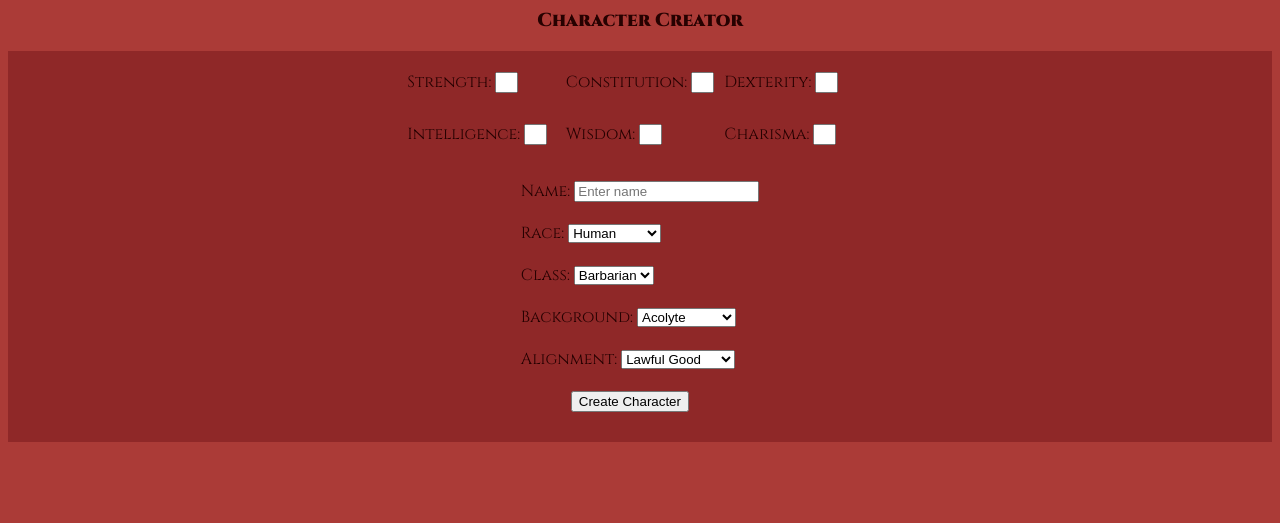
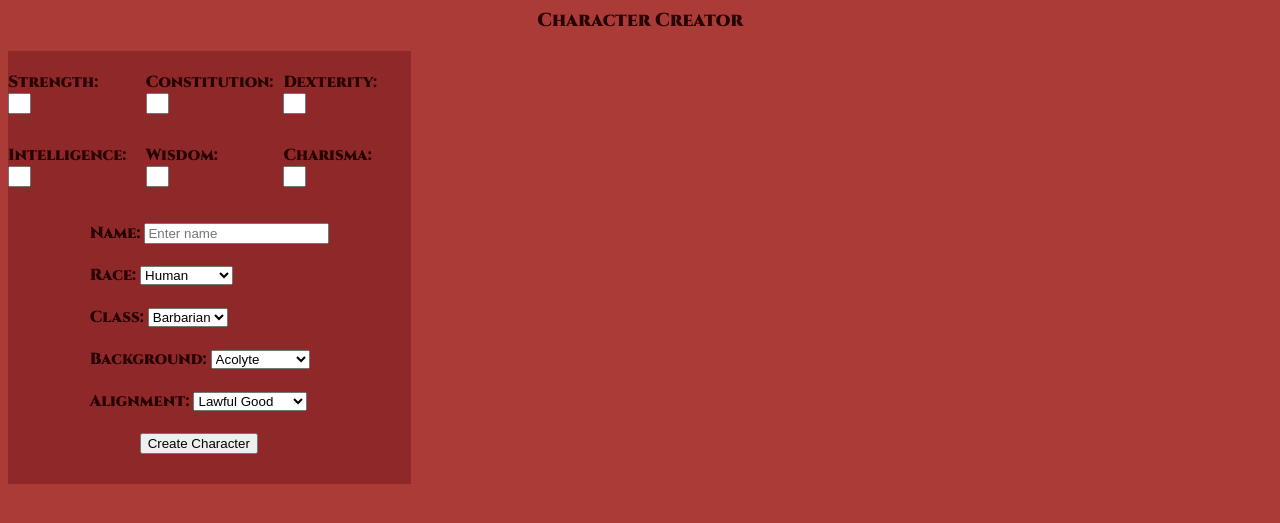
Before and after one commit to fusion407/DnD-Character-Creator, a plain HTML site: page index.html in a window 1280 px wide. Both pictures are taken after a click on the button "New Character". Shown: the part 75-598 px from the top of the page. Drawn offline with Linux system fonts and the light colour scheme; no server answers.

Commit message:
minor changes to styles

```diff
--- a/index.html
+++ b/index.html
@@ -23,27 +23,27 @@
         <div class="action-points-container">
             <div class="str">
                 <label for="strength">Strength:</label>
-                <input type="text" name="str" id="strength">
+                <input class="action-points" type="text" name="str" id="strength">
             </div>
             <div class="con">
                 <label for="constitution">Constitution:</label>
-                <input type="text" name="con" id="constitution">
+                <input class="action-points" type="text" name="con" id="constitution">
             </div>
             <div class="dex">
                 <label for="dexterity">Dexterity:</label>
-                <input type="text" name="dex" id="dexterity">
+                <input class="action-points" type="text" name="dex" id="dexterity">
             </div>
             <div class="int">
                 <label for="intelligence">Intelligence:</label>
-                <input type="text" name="int" id="intelligence">
+                <input class="action-points" type="text" name="int" id="intelligence">
             </div>
             <div class="wis">
                 <label for="wisdom">Wisdom:</label>
-                <input type="text" name="wis" id="wisdom">
+                <input class="action-points" type="text" name="wis" id="wisdom">
             </div>
             <div class="cha">
                 <label for="charisma">Charisma:</label>
-                <input type="text" name="cha" id="charisma">
+                <input class="action-points" type="text" name="cha" id="charisma">
             </div>
         </div>
         <div class="form-container">
--- a/style.css
+++ b/style.css
@@ -30,7 +30,7 @@ body {
     background-color: rgb(143, 40, 40);
     height: auto;
     align-self: center;
-    width: auto;
+    width: fit-content;
     justify-content: center;
 
 }
@@ -38,8 +38,15 @@ body {
     display: block;
     margin: 20px;
 }
+label {
+    font-weight: bold;
+}
 input[type="text"] {
     width: 15px;
+}
+.action-points {
+    display: flex;
+    justify-content: right;
 }
 input#name {
     width: auto;
```
